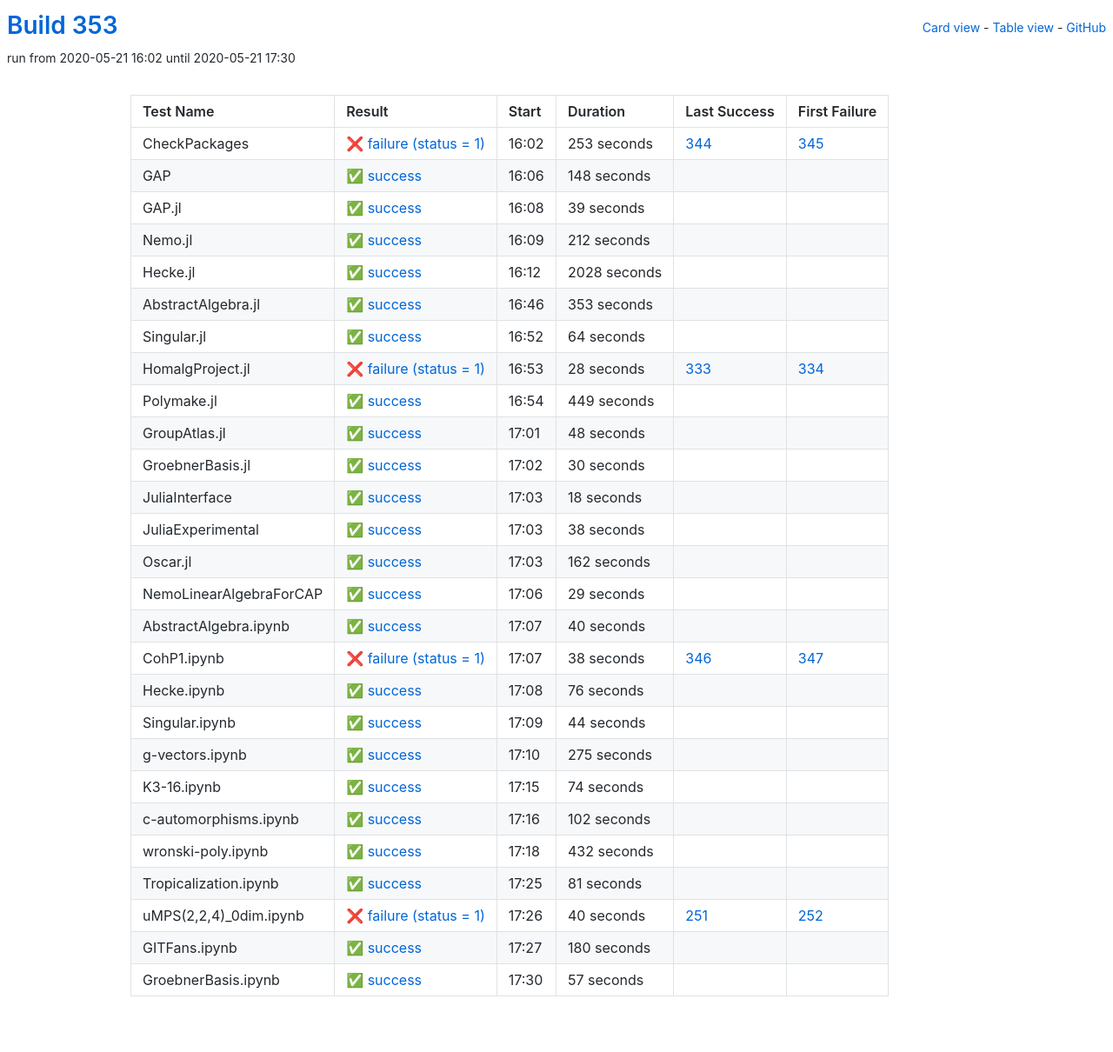
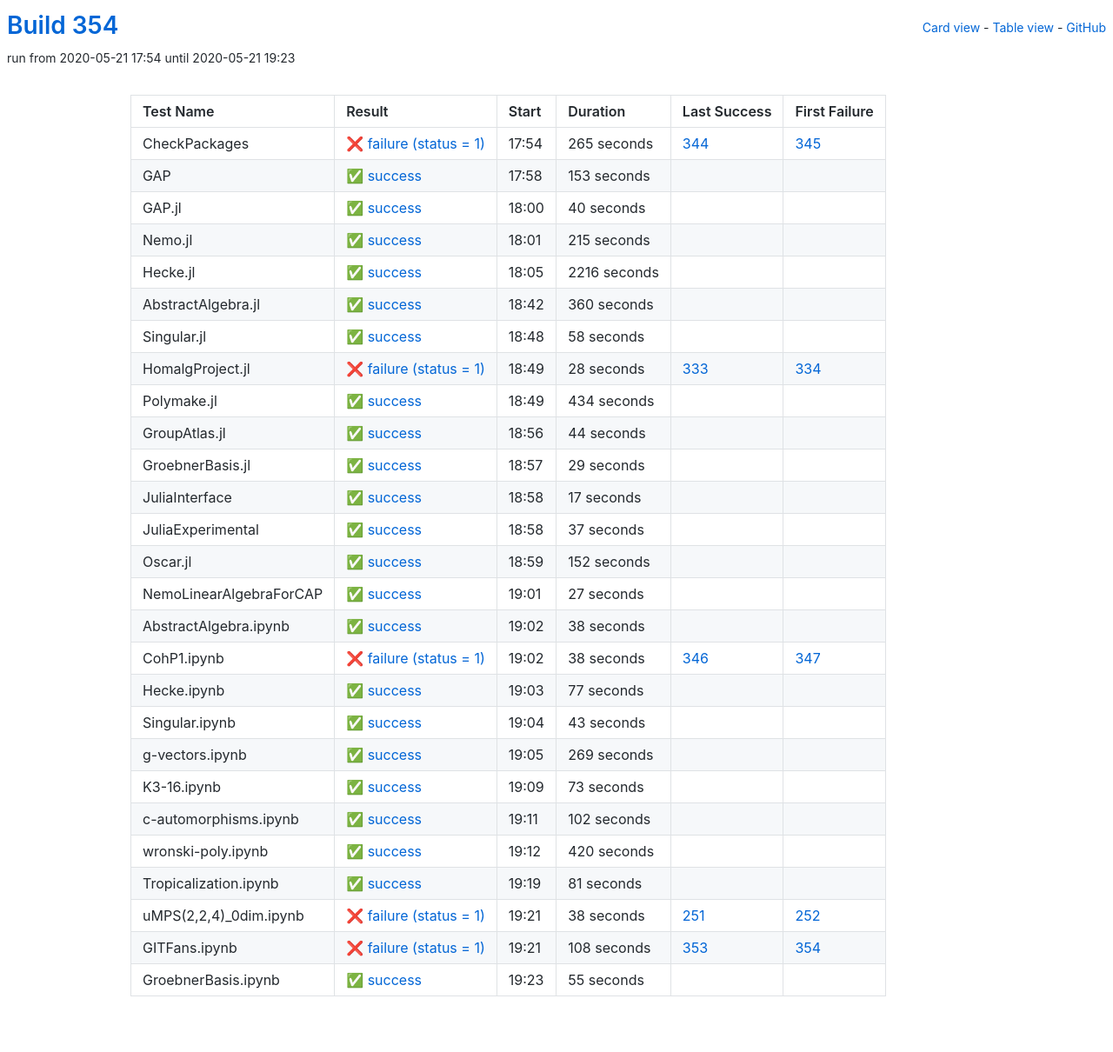
Before and after one commit to oscar-system/oscar-ci-status-1.4, a Jekyll site: the page built from table.html, in a window 1280 px wide. Shown: the whole page at 87% size. Built offline with Jekyll 4.4.1, drawn with Linux system fonts in a browser that asks for light colours.

Commit message:
Build 354

```diff
--- a/_data/ci.yml
+++ b/_data/ci.yml
@@ -1,89 +1,89 @@
-build: 353
-build_url: https://oscarci.mathematik.uni-kl.de/job/oscar-julia-1.4/353/
+build: 354
+build_url: https://oscarci.mathematik.uni-kl.de/job/oscar-julia-1.4/354/
 job: oscar-julia-1.4
 tests:
-- duration: 253
+- duration: 265
   exitcode: 1
   first_failure: 345
   first_failure_url: https://oscarci.mathematik.uni-kl.de/job/oscar-julia-1.4/345/
   id: checkpackages
   last_success: 344
   last_success_url: https://oscarci.mathematik.uni-kl.de/job/oscar-julia-1.4/344/
-  log: https://oscarci.mathematik.uni-kl.de/job/oscar-julia-1.4/353/artifact/logs/build-353/CheckPackages.log
+  log: https://oscarci.mathematik.uni-kl.de/job/oscar-julia-1.4/354/artifact/logs/build-354/CheckPackages.log
   name: CheckPackages
-  start: 2020-05-21 16:02
+  start: 2020-05-21 17:54
   status: failure
   success: false
-- duration: 148
+- duration: 153
   exitcode: 0
   first_failure: false
   first_failure_url: null
   id: gap
   last_success: false
   last_success_url: null
-  log: https://oscarci.mathematik.uni-kl.de/job/oscar-julia-1.4/353/artifact/logs/build-353/GAP.log
+  log: https://oscarci.mathematik.uni-kl.de/job/oscar-julia-1.4/354/artifact/logs/build-354/GAP.log
   name: GAP
-  start: 2020-05-21 16:06
+  start: 2020-05-21 17:58
   status: success
   success: true
-- duration: 39
+- duration: 40
   exitcode: 0
   first_failure: false
   first_failure_url: null
   id: gap-jl
   last_success: false
   last_success_url: null
-  log: https://oscarci.mathematik.uni-kl.de/job/oscar-julia-1.4/353/artifact/logs/build-353/GAP.jl.log
+  log: https://oscarci.mathematik.uni-kl.de/job/oscar-julia-1.4/354/artifact/logs/build-354/GAP.jl.log
   name: GAP.jl
-  start: 2020-05-21 16:08
+  start: 2020-05-21 18:00
   status: success
   success: true
-- duration: 212
+- duration: 215
   exitcode: 0
   first_failure: false
   first_failure_url: null
   id: nemo-jl
   last_success: false
   last_success_url: null
-  log: https://oscarci.mathematik.uni-kl.de/job/oscar-julia-1.4/353/artifact/logs/build-353/Nemo.jl.log
+  log: https://oscarci.mathematik.uni-kl.de/job/oscar-julia-1.4/354/artifact/logs/build-354/Nemo.jl.log
   name: Nemo.jl
-  start: 2020-05-21 16:09
+  start: 2020-05-21 18:01
   status: success
   success: true
-- duration: 2028
+- duration: 2216
   exitcode: 0
   first_failure: false
   first_failure_url: null
   id: hecke-jl
   last_success: false
   last_success_url: null
-  log: https://oscarci.mathematik.uni-kl.de/job/oscar-julia-1.4/353/artifact/logs/build-353/Hecke.jl.log
+  log: https://oscarci.mathematik.uni-kl.de/job/oscar-julia-1.4/354/artifact/logs/build-354/Hecke.jl.log
   name: Hecke.jl
-  start: 2020-05-21 16:12
+  start: 2020-05-21 18:05
   status: success
   success: true
-- duration: 353
+- duration: 360
   exitcode: 0
   first_failure: false
   first_failure_url: null
   id: abstractalgebra-jl
   last_success: false
   last_success_url: null
-  log: https://oscarci.mathematik.uni-kl.de/job/oscar-julia-1.4/353/artifact/logs/build-353/AbstractAlgebra.jl.log
+  log: https://oscarci.mathematik.uni-kl.de/job/oscar-julia-1.4/354/artifact/logs/build-354/AbstractAlgebra.jl.log
   name: AbstractAlgebra.jl
-  start: 2020-05-21 16:46
+  start: 2020-05-21 18:42
   status: success
   success: true
-- duration: 64
+- duration: 58
   exitcode: 0
   first_failure: false
   first_failure_url: null
   id: singular-jl
   last_success: false
   last_success_url: null
-  log: https://oscarci.mathematik.uni-kl.de/job/oscar-julia-1.4/353/artifact/logs/build-353/Singular.jl.log
+  log: https://oscarci.mathematik.uni-kl.de/job/oscar-julia-1.4/354/artifact/logs/build-354/Singular.jl.log
   name: Singular.jl
-  start: 2020-05-21 16:52
+  start: 2020-05-21 18:48
   status: success
   success: true
 - duration: 28
@@ -93,105 +93,105 @@ tests:
   id: homalgproject-jl
   last_success: 333
   last_success_url: https://oscarci.mathematik.uni-kl.de/job/oscar-julia-1.4/333/
-  log: https://oscarci.mathematik.uni-kl.de/job/oscar-julia-1.4/353/artifact/logs/build-353/HomalgProject.jl.log
+  log: https://oscarci.mathematik.uni-kl.de/job/oscar-julia-1.4/354/artifact/logs/build-354/HomalgProject.jl.log
   name: HomalgProject.jl
-  start: 2020-05-21 16:53
+  start: 2020-05-21 18:49
   status: failure
   success: false
-- duration: 449
+- duration: 434
   exitcode: 0
   first_failure: false
   first_failure_url: null
   id: polymake-jl
   last_success: false
   last_success_url: null
-  log: https://oscarci.mathematik.uni-kl.de/job/oscar-julia-1.4/353/artifact/logs/build-353/Polymake.jl.log
+  log: https://oscarci.mathematik.uni-kl.de/job/oscar-julia-1.4/354/artifact/logs/build-354/Polymake.jl.log
   name: Polymake.jl
-  start: 2020-05-21 16:54
+  start: 2020-05-21 18:49
   status: success
   success: true
-- duration: 48
+- duration: 44
   exitcode: 0
   first_failure: false
   first_failure_url: null
   id: groupatlas-jl
   last_success: false
   last_success_url: null
-  log: https://oscarci.mathematik.uni-kl.de/job/oscar-julia-1.4/353/artifact/logs/build-353/GroupAtlas.jl.log
+  log: https://oscarci.mathematik.uni-kl.de/job/oscar-julia-1.4/354/artifact/logs/build-354/GroupAtlas.jl.log
   name: GroupAtlas.jl
-  start: 2020-05-21 17:01
+  start: 2020-05-21 18:56
   status: success
   success: true
-- duration: 30
+- duration: 29
   exitcode: 0
   first_failure: false
   first_failure_url: null
   id: groebnerbasis-jl
   last_success: false
   last_success_url: null
-  log: https://oscarci.mathematik.uni-kl.de/job/oscar-julia-1.4/353/artifact/logs/build-353/GroebnerBasis.jl.log
+  log: https://oscarci.mathematik.uni-kl.de/job/oscar-julia-1.4/354/artifact/logs/build-354/GroebnerBasis.jl.log
   name: GroebnerBasis.jl
-  start: 2020-05-21 17:02
+  start: 2020-05-21 18:57
   status: success
   success: true
-- duration: 18
+- duration: 17
   exitcode: 0
   first_failure: false
   first_failure_url: null
   id: juliainterface
   last_success: false
   last_success_url: null
-  log: https://oscarci.mathematik.uni-kl.de/job/oscar-julia-1.4/353/artifact/logs/build-353/JuliaInterface.log
+  log: https://oscarci.mathematik.uni-kl.de/job/oscar-julia-1.4/354/artifact/logs/build-354/JuliaInterface.log
   name: JuliaInterface
-  start: 2020-05-21 17:03
+  start: 2020-05-21 18:58
+  status: success
+  success: true
+- duration: 37
+  exitcode: 0
+  first_failure: false
+  first_failure_url: null
+  id: juliaexperimental
+  last_success: false
+  last_success_url: null
+  log: https://oscarci.mathematik.uni-kl.de/job/oscar-julia-1.4/354/artifact/logs/build-354/JuliaExperimental.log
+  name: JuliaExperimental
+  start: 2020-05-21 18:58
+  status: success
+  success: true
+- duration: 152
+  exitcode: 0
+  first_failure: false
+  first_failure_url: null
+  id: oscar-jl
+  last_success: false
+  last_success_url: null
+  log: https://oscarci.mathematik.uni-kl.de/job/oscar-julia-1.4/354/artifact/logs/build-354/Oscar.jl.log
+  name: Oscar.jl
+  start: 2020-05-21 18:59
+  status: success
+  success: true
+- duration: 27
+  exitcode: 0
+  first_failure: false
+  first_failure_url: null
+  id: nemolinearalgebraforcap
+  last_success: false
+  last_success_url: null
+  log: https://oscarci.mathematik.uni-kl.de/job/oscar-julia-1.4/354/artifact/logs/build-354/NemoLinearAlgebraForCAP.log
+  name: NemoLinearAlgebraForCAP
+  start: 2020-05-21 19:01
   status: success
   success: true
 - duration: 38
   exitcode: 0
   first_failure: false
   first_failure_url: null
-  id: juliaexperimental
-  last_success: false
-  last_success_url: null
-  log: https://oscarci.mathematik.uni-kl.de/job/oscar-julia-1.4/353/artifact/logs/build-353/JuliaExperimental.log
-  name: JuliaExperimental
-  start: 2020-05-21 17:03
-  status: success
-  success: true
-- duration: 162
-  exitcode: 0
-  first_failure: false
-  first_failure_url: null
-  id: oscar-jl
-  last_success: false
-  last_success_url: null
-  log: https://oscarci.mathematik.uni-kl.de/job/oscar-julia-1.4/353/artifact/logs/build-353/Oscar.jl.log
-  name: Oscar.jl
-  start: 2020-05-21 17:03
-  status: success
-  success: true
-- duration: 29
-  exitcode: 0
-  first_failure: false
-  first_failure_url: null
-  id: nemolinearalgebraforcap
-  last_success: false
-  last_success_url: null
-  log: https://oscarci.mathematik.uni-kl.de/job/oscar-julia-1.4/353/artifact/logs/build-353/NemoLinearAlgebraForCAP.log
-  name: NemoLinearAlgebraForCAP
-  start: 2020-05-21 17:06
-  status: success
-  success: true
-- duration: 40
-  exitcode: 0
-  first_failure: false
-  first_failure_url: null
   id: abstractalgebra-ipynb
   last_success: false
   last_success_url: null
-  log: https://oscarci.mathematik.uni-kl.de/job/oscar-julia-1.4/353/artifact/logs/build-353/AbstractAlgebra.ipynb.log
+  log: https://oscarci.mathematik.uni-kl.de/job/oscar-julia-1.4/354/artifact/logs/build-354/AbstractAlgebra.ipynb.log
   name: AbstractAlgebra.ipynb
-  start: 2020-05-21 17:07
+  start: 2020-05-21 19:02
   status: success
   success: true
 - duration: 38
@@ -201,57 +201,57 @@ tests:
   id: cohp1-ipynb
   last_success: 346
   last_success_url: https://oscarci.mathematik.uni-kl.de/job/oscar-julia-1.4/346/
-  log: https://oscarci.mathematik.uni-kl.de/job/oscar-julia-1.4/353/artifact/logs/build-353/CohP1.ipynb.log
+  log: https://oscarci.mathematik.uni-kl.de/job/oscar-julia-1.4/354/artifact/logs/build-354/CohP1.ipynb.log
   name: CohP1.ipynb
-  start: 2020-05-21 17:07
+  start: 2020-05-21 19:02
   status: failure
   success: false
-- duration: 76
+- duration: 77
   exitcode: 0
   first_failure: false
   first_failure_url: null
   id: hecke-ipynb
   last_success: false
   last_success_url: null
-  log: https://oscarci.mathematik.uni-kl.de/job/oscar-julia-1.4/353/artifact/logs/build-353/Hecke.ipynb.log
+  log: https://oscarci.mathematik.uni-kl.de/job/oscar-julia-1.4/354/artifact/logs/build-354/Hecke.ipynb.log
   name: Hecke.ipynb
-  start: 2020-05-21 17:08
+  start: 2020-05-21 19:03
   status: success
   success: true
-- duration: 44
+- duration: 43
   exitcode: 0
   first_failure: false
   first_failure_url: null
   id: singular-ipynb
   last_success: false
   last_success_url: null
-  log: https://oscarci.mathematik.uni-kl.de/job/oscar-julia-1.4/353/artifact/logs/build-353/Singular.ipynb.log
+  log: https://oscarci.mathematik.uni-kl.de/job/oscar-julia-1.4/354/artifact/logs/build-354/Singular.ipynb.log
   name: Singular.ipynb
-  start: 2020-05-21 17:09
+  start: 2020-05-21 19:04
   status: success
   success: true
-- duration: 275
+- duration: 269
   exitcode: 0
   first_failure: false
   first_failure_url: null
   id: g-vectors-ipynb
   last_success: false
   last_success_url: null
-  log: https://oscarci.mathematik.uni-kl.de/job/oscar-julia-1.4/353/artifact/logs/build-353/g-vectors.ipynb.log
+  log: https://oscarci.mathematik.uni-kl.de/job/oscar-julia-1.4/354/artifact/logs/build-354/g-vectors.ipynb.log
   name: g-vectors.ipynb
-  start: 2020-05-21 17:10
+  start: 2020-05-21 19:05
   status: success
   success: true
-- duration: 74
+- duration: 73
   exitcode: 0
   first_failure: false
   first_failure_url: null
   id: k3-16-ipynb
   last_success: false
   last_success_url: null
-  log: https://oscarci.mathematik.uni-kl.de/job/oscar-julia-1.4/353/artifact/logs/build-353/K3-16.ipynb.log
+  log: https://oscarci.mathematik.uni-kl.de/job/oscar-julia-1.4/354/artifact/logs/build-354/K3-16.ipynb.log
   name: K3-16.ipynb
-  start: 2020-05-21 17:15
+  start: 2020-05-21 19:09
   status: success
   success: true
 - duration: 102
@@ -261,21 +261,21 @@ tests:
   id: c-automorphisms-ipynb
   last_success: false
   last_success_url: null
-  log: https://oscarci.mathematik.uni-kl.de/job/oscar-julia-1.4/353/artifact/logs/build-353/c-automorphisms.ipynb.log
+  log: https://oscarci.mathematik.uni-kl.de/job/oscar-julia-1.4/354/artifact/logs/build-354/c-automorphisms.ipynb.log
   name: c-automorphisms.ipynb
-  start: 2020-05-21 17:16
+  start: 2020-05-21 19:11
   status: success
   success: true
-- duration: 432
+- duration: 420
   exitcode: 0
   first_failure: false
   first_failure_url: null
   id: wronski-poly-ipynb
   last_success: false
   last_success_url: null
-  log: https://oscarci.mathematik.uni-kl.de/job/oscar-julia-1.4/353/artifact/logs/build-353/wronski-poly.ipynb.log
+  log: https://oscarci.mathematik.uni-kl.de/job/oscar-julia-1.4/354/artifact/logs/build-354/wronski-poly.ipynb.log
   name: wronski-poly.ipynb
-  start: 2020-05-21 17:18
+  start: 2020-05-21 19:12
   status: success
   success: true
 - duration: 81
@@ -285,44 +285,44 @@ tests:
   id: tropicalization-ipynb
   last_success: false
   last_success_url: null
-  log: https://oscarci.mathematik.uni-kl.de/job/oscar-julia-1.4/353/artifact/logs/build-353/Tropicalization.ipynb.log
+  log: https://oscarci.mathematik.uni-kl.de/job/oscar-julia-1.4/354/artifact/logs/build-354/Tropicalization.ipynb.log
   name: Tropicalization.ipynb
-  start: 2020-05-21 17:25
+  start: 2020-05-21 19:19
   status: success
   success: true
-- duration: 40
+- duration: 38
   exitcode: 1
   first_failure: 252
   first_failure_url: https://oscarci.mathematik.uni-kl.de/job/oscar-julia-1.4/252/
   id: umps-2-2-4-0dim-ipynb
   last_success: 251
   last_success_url: https://oscarci.mathematik.uni-kl.de/job/oscar-julia-1.4/251/
-  log: https://oscarci.mathematik.uni-kl.de/job/oscar-julia-1.4/353/artifact/logs/build-353/uMPS-2-2-4-_0dim.ipynb.log
+  log: https://oscarci.mathematik.uni-kl.de/job/oscar-julia-1.4/354/artifact/logs/build-354/uMPS-2-2-4-_0dim.ipynb.log
   name: uMPS(2,2,4)_0dim.ipynb
-  start: 2020-05-21 17:26
+  start: 2020-05-21 19:21
   status: failure
   success: false
-- duration: 180
-  exitcode: 0
-  first_failure: false
-  first_failure_url: null
+- duration: 108
+  exitcode: 1
+  first_failure: 354
+  first_failure_url: https://oscarci.mathematik.uni-kl.de/job/oscar-julia-1.4/354/
   id: gitfans-ipynb
-  last_success: false
-  last_success_url: null
-  log: https://oscarci.mathematik.uni-kl.de/job/oscar-julia-1.4/353/artifact/logs/build-353/GITFans.ipynb.log
+  last_success: 353
+  last_success_url: https://oscarci.mathematik.uni-kl.de/job/oscar-julia-1.4/353/
+  log: https://oscarci.mathematik.uni-kl.de/job/oscar-julia-1.4/354/artifact/logs/build-354/GITFans.ipynb.log
   name: GITFans.ipynb
-  start: 2020-05-21 17:27
-  status: success
-  success: true
-- duration: 57
+  start: 2020-05-21 19:21
+  status: failure
+  success: false
+- duration: 55
   exitcode: 0
   first_failure: false
   first_failure_url: null
   id: groebnerbasis-ipynb
   last_success: false
   last_success_url: null
-  log: https://oscarci.mathematik.uni-kl.de/job/oscar-julia-1.4/353/artifact/logs/build-353/GroebnerBasis.ipynb.log
+  log: https://oscarci.mathematik.uni-kl.de/job/oscar-julia-1.4/354/artifact/logs/build-354/GroebnerBasis.ipynb.log
   name: GroebnerBasis.ipynb
-  start: 2020-05-21 17:30
+  start: 2020-05-21 19:23
   status: success
   success: true
```
Also changed, not shown: README.md.
